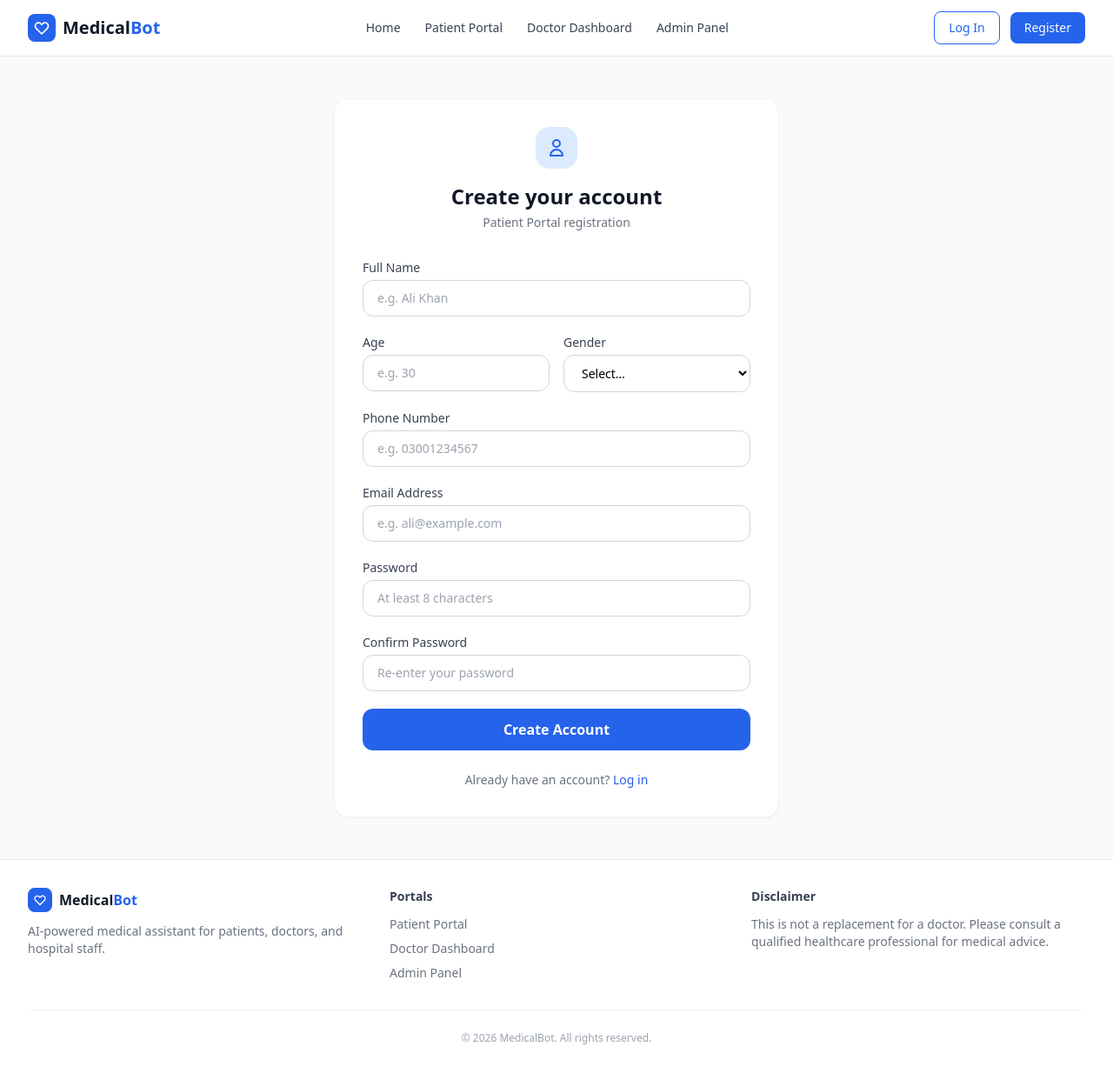
After one commit to faheemkhaskheli9/MedicalBot, a Django app: page /patient/register/ in a window 1280 px wide. The commit adds this page. Shown: the whole page at 87% size. Run offline with Django 5.2, Linux system fonts and the light colour scheme; some libraries are stand-ins or nearby versions.

Commit message:
feat(ui): add register & login pages, fix all broken navbar buttons
- Create templates/patient/register.html and login.html — full-page
  forms that POST to the API via fetch, store JWT in localStorage, and
  redirect to home on success
- Add register_page / login_page render views in patient/views.py
- Route /patient/register/ and /patient/login/ in MedicalBot/urls.py
- Replace every dead #register / #login anchor in base.html and home.html
  with {% url 'patient-register-page' %} / {% url 'patient-login-page' %}

Co-Authored-By: Claude Sonnet 4.6 <noreply@anthropic.com>

```diff
--- a/MedicalBot/urls.py
+++ b/MedicalBot/urls.py
@@ -17,11 +17,17 @@ Including another URLconf
 from django.contrib import admin
 from django.urls import include, path
 
+from patient.views import login_page, register_page
+
 from .views import api_root, home
 
 urlpatterns = [
     path("", home, name="home"),
     path("admin/", admin.site.urls),
+    # Patient pages
+    path("patient/register/", register_page, name="patient-register-page"),
+    path("patient/login/", login_page, name="patient-login-page"),
+    # API
     path("api/", api_root, name="api-root"),
     path("api/patient/", include("patient.urls")),
 ]
--- a/patient/views.py
+++ b/patient/views.py
@@ -1,3 +1,4 @@
+from django.shortcuts import render
 from rest_framework import status
 from rest_framework.permissions import AllowAny, IsAuthenticated
 from rest_framework.response import Response
@@ -5,6 +6,14 @@ from rest_framework.views import APIView
 from rest_framework_simplejwt.tokens import RefreshToken
 
 from .serializers import PatientLoginSerializer, PatientProfileSerializer, PatientRegisterSerializer
+
+
+def register_page(request):
+    return render(request, "patient/register.html")
+
+
+def login_page(request):
+    return render(request, "patient/login.html")
 
 
 class PatientRegisterView(APIView):
--- a/templates/base.html
+++ b/templates/base.html
@@ -71,11 +71,11 @@
 
         <!-- Auth buttons -->
         <div class="hidden md:flex items-center gap-3">
-          <a href="#login"
+          <a href="{% url 'patient-login-page' %}"
              class="px-4 py-2 text-sm font-medium text-blue-600 border border-blue-600 rounded-lg hover:bg-blue-50 transition-colors">
             Log In
           </a>
-          <a href="#register"
+          <a href="{% url 'patient-register-page' %}"
              class="px-4 py-2 text-sm font-medium text-white bg-blue-600 rounded-lg hover:bg-blue-700 transition-colors">
             Register
           </a>
@@ -119,11 +119,11 @@
           Admin Panel
         </a>
         <div class="pt-2 border-t border-gray-100 flex gap-2">
-          <a href="#login"
+          <a href="{% url 'patient-login-page' %}"
              class="flex-1 text-center px-4 py-2 text-sm font-medium text-blue-600 border border-blue-600 rounded-lg hover:bg-blue-50 transition-colors">
             Log In
           </a>
-          <a href="#register"
+          <a href="{% url 'patient-register-page' %}"
              class="flex-1 text-center px-4 py-2 text-sm font-medium text-white bg-blue-600 rounded-lg hover:bg-blue-700 transition-colors">
             Register
           </a>
--- /dev/null
+++ b/templates/patient/register.html
@@ -0,0 +1,183 @@
+{% extends "base.html" %}
+
+{% block title %}Register — MedicalBot{% endblock %}
+
+{% block content %}
+<div class="min-h-[calc(100vh-4rem)] bg-gray-50 flex items-center justify-center py-12 px-4">
+  <div class="w-full max-w-lg">
+
+    <!-- Card -->
+    <div id="form-card" class="bg-white rounded-2xl shadow-sm border border-gray-100 p-8">
+      <div class="text-center mb-8">
+        <div class="w-12 h-12 bg-blue-100 rounded-2xl flex items-center justify-center mx-auto mb-4">
+          <svg class="w-6 h-6 text-blue-600" fill="none" stroke="currentColor" viewBox="0 0 24 24">
+            <path stroke-linecap="round" stroke-linejoin="round" stroke-width="2"
+              d="M16 7a4 4 0 11-8 0 4 4 0 018 0zM12 14a7 7 0 00-7 7h14a7 7 0 00-7-7z"/>
+          </svg>
+        </div>
+        <h1 class="text-2xl font-bold text-gray-900">Create your account</h1>
+        <p class="text-sm text-gray-500 mt-1">Patient Portal registration</p>
+      </div>
+
+      <!-- Error banner -->
+      <div id="error-banner" class="hidden mb-5 p-4 bg-red-50 border border-red-200 rounded-xl">
+        <p id="error-text" class="text-sm text-red-700"></p>
+      </div>
+
+      <form id="register-form" novalidate class="space-y-5">
+        <!-- Name -->
+        <div>
+          <label class="block text-sm font-medium text-gray-700 mb-1" for="name">Full Name</label>
+          <input id="name" name="name" type="text" autocomplete="name" required
+                 placeholder="e.g. Ali Khan"
+                 class="w-full px-4 py-2.5 border border-gray-300 rounded-xl text-sm focus:outline-none focus:ring-2 focus:ring-blue-500 focus:border-transparent"/>
+        </div>
+
+        <!-- Age + Gender row -->
+        <div class="grid grid-cols-2 gap-4">
+          <div>
+            <label class="block text-sm font-medium text-gray-700 mb-1" for="age">Age</label>
+            <input id="age" name="age" type="number" min="1" max="150" required
+                   placeholder="e.g. 30"
+                   class="w-full px-4 py-2.5 border border-gray-300 rounded-xl text-sm focus:outline-none focus:ring-2 focus:ring-blue-500 focus:border-transparent"/>
+          </div>
+          <div>
+            <label class="block text-sm font-medium text-gray-700 mb-1" for="gender">Gender</label>
+            <select id="gender" name="gender" required
+                    class="w-full px-4 py-2.5 border border-gray-300 rounded-xl text-sm bg-white focus:outline-none focus:ring-2 focus:ring-blue-500 focus:border-transparent">
+              <option value="">Select…</option>
+              <option value="male">Male</option>
+              <option value="female">Female</option>
+              <option value="other">Other</option>
+              <option value="prefer_not_to_say">Prefer not to say</option>
+            </select>
+          </div>
+        </div>
+
+        <!-- Phone -->
+        <div>
+          <label class="block text-sm font-medium text-gray-700 mb-1" for="phone">Phone Number</label>
+          <input id="phone" name="phone" type="tel" autocomplete="tel" required
+                 placeholder="e.g. 03001234567"
+                 class="w-full px-4 py-2.5 border border-gray-300 rounded-xl text-sm focus:outline-none focus:ring-2 focus:ring-blue-500 focus:border-transparent"/>
+        </div>
+
+        <!-- Email -->
+        <div>
+          <label class="block text-sm font-medium text-gray-700 mb-1" for="email">Email Address</label>
+          <input id="email" name="email" type="email" autocomplete="email" required
+                 placeholder="e.g. ali@example.com"
+                 class="w-full px-4 py-2.5 border border-gray-300 rounded-xl text-sm focus:outline-none focus:ring-2 focus:ring-blue-500 focus:border-transparent"/>
+        </div>
+
+        <!-- Password -->
+        <div>
+          <label class="block text-sm font-medium text-gray-700 mb-1" for="password">Password</label>
+          <input id="password" name="password" type="password" autocomplete="new-password" required
+                 placeholder="At least 8 characters"
+                 class="w-full px-4 py-2.5 border border-gray-300 rounded-xl text-sm focus:outline-none focus:ring-2 focus:ring-blue-500 focus:border-transparent"/>
+        </div>
+
+        <!-- Confirm Password -->
+        <div>
+          <label class="block text-sm font-medium text-gray-700 mb-1" for="password_confirm">Confirm Password</label>
+          <input id="password_confirm" name="password_confirm" type="password" autocomplete="new-password" required
+                 placeholder="Re-enter your password"
+                 class="w-full px-4 py-2.5 border border-gray-300 rounded-xl text-sm focus:outline-none focus:ring-2 focus:ring-blue-500 focus:border-transparent"/>
+        </div>
+
+        <!-- Submit -->
+        <button id="submit-btn" type="submit"
+                class="w-full py-3 bg-blue-600 text-white font-semibold rounded-xl hover:bg-blue-700 transition-colors focus:outline-none focus:ring-2 focus:ring-blue-500 focus:ring-offset-2 disabled:opacity-50 disabled:cursor-not-allowed">
+          Create Account
+        </button>
+      </form>
+
+      <p class="text-center text-sm text-gray-500 mt-6">
+        Already have an account?
+        <a href="{% url 'patient-login-page' %}" class="text-blue-600 font-medium hover:underline">Log in</a>
+      </p>
+    </div>
+
+    <!-- Success card (hidden until registration succeeds) -->
+    <div id="success-card" class="hidden bg-white rounded-2xl shadow-sm border border-gray-100 p-8 text-center">
+      <div class="w-14 h-14 bg-green-100 rounded-full flex items-center justify-center mx-auto mb-4">
+        <svg class="w-7 h-7 text-green-600" fill="none" stroke="currentColor" viewBox="0 0 24 24">
+          <path stroke-linecap="round" stroke-linejoin="round" stroke-width="2" d="M5 13l4 4L19 7"/>
+        </svg>
+      </div>
+      <h2 class="text-xl font-bold text-gray-900 mb-2">Account created!</h2>
+      <p class="text-sm text-gray-500 mb-4">Your patient account has been registered successfully.</p>
+      <p class="text-xs text-gray-400 font-mono mb-6 break-all">
+        Patient ID: <span id="patient-id-display" class="font-semibold text-gray-600"></span>
+      </p>
+      <a href="{% url 'home' %}"
+         class="inline-block px-6 py-2.5 bg-blue-600 text-white text-sm font-semibold rounded-xl hover:bg-blue-700 transition-colors">
+        Go to Home
+      </a>
+    </div>
+
+  </div>
+</div>
+{% endblock %}
+
+{% block extra_js %}
+<script>
+  const form = document.getElementById('register-form');
+  const btn  = document.getElementById('submit-btn');
+  const errorBanner = document.getElementById('error-banner');
+  const errorText   = document.getElementById('error-text');
+  const formCard    = document.getElementById('form-card');
+  const successCard = document.getElementById('success-card');
+
+  function showError(msg) {
+    errorText.textContent = msg;
+    errorBanner.classList.remove('hidden');
+    btn.disabled = false;
+    btn.textContent = 'Create Account';
+  }
+
+  form.addEventListener('submit', async (e) => {
+    e.preventDefault();
+    errorBanner.classList.add('hidden');
+    btn.disabled = true;
+    btn.textContent = 'Creating account…';
+
+    const payload = {
+      name:             document.getElementById('name').value.trim(),
+      age:              parseInt(document.getElementById('age').value, 10),
+      gender:           document.getElementById('gender').value,
+      phone:            document.getElementById('phone').value.trim(),
+      email:            document.getElementById('email').value.trim(),
+      password:         document.getElementById('password').value,
+      password_confirm: document.getElementById('password_confirm').value,
+    };
+
+    try {
+      const res = await fetch('/api/patient/register/', {
+        method: 'POST',
+        headers: { 'Content-Type': 'application/json' },
+        body: JSON.stringify(payload),
+      });
+      const data = await res.json();
+
+      if (!res.ok) {
+        const msgs = Object.values(data).flat().join(' ');
+        showError(msgs);
+        return;
+      }
+
+      localStorage.setItem('access_token',  data.tokens.access);
+      localStorage.setItem('refresh_token', data.tokens.refresh);
+      localStorage.setItem('patient_id',    data.patient_id);
+
+      document.getElementById('patient-id-display').textContent = data.patient_id;
+      formCard.classList.add('hidden');
+      successCard.classList.remove('hidden');
+
+    } catch {
+      showError('Network error. Please try again.');
+    }
+  });
+</script>
+{% endblock %}
```
Also changed, not shown: templates/home.html (+5 -5 lines), templates/patient/login.html (added, +110 -0 lines).
